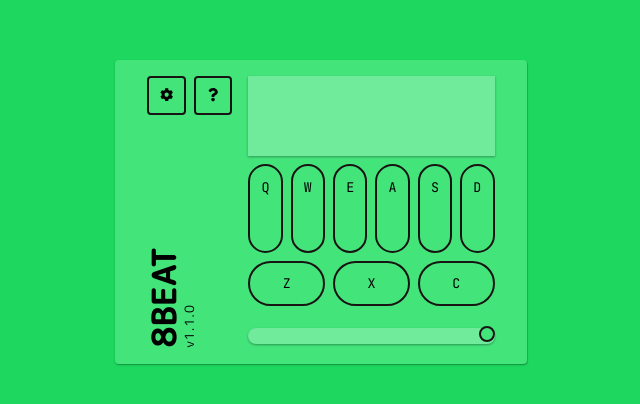
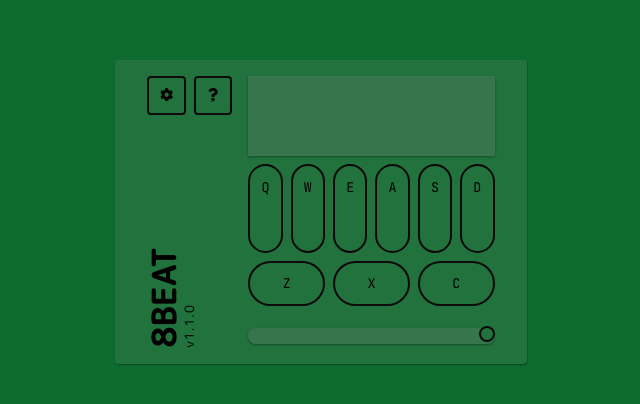
Before and after one commit to N-Nikolaev/drum-machine, a React (Vite) app: page / in a window 1280 px wide. Shown: the part 188-592 px from the top of the page, without its empty margins (319-959 px from the left). Built offline with nearby package versions, Linux system fonts and the light colour scheme.

Commit message:
Add Backdrop component closes onClick

```diff
--- a/src/js/components/App.tsx
+++ b/src/js/components/App.tsx
@@ -1,12 +1,17 @@
-import React from 'react'
+import React, { useState } from 'react'
 
 import Button from './Button'
 import DrumMachine from './DrumMachine'
+import Backdrop from './Backdrop'
 
 import { FontAwesomeIcon } from '@fortawesome/react-fontawesome'
 import { faCog, faQuestion } from '@fortawesome/free-solid-svg-icons'
 
+
 const App: React.FC = () => {
+
+    const [modalOpen, setModalOpen] = useState(true)
+
     return (
         <main id="drum-machine" className='app'>
             <header className='app__header'>
@@ -24,6 +29,8 @@ const App: React.FC = () => {
             </aside>
 
             <DrumMachine />
+
+            {modalOpen && <Backdrop openModalHandler={setModalOpen}/>}
         </main>
     )
 }
--- a/src/js/components/Backdrop.tsx
+++ b/src/js/components/Backdrop.tsx
@@ -1,15 +1,15 @@
 import React from 'react'
 
 interface IProps {
-    handler: () => void
+    openModalHandler: React.Dispatch<React.SetStateAction<boolean>>
 }
 
-const Backdrop: React.FC = () => {
-    return (
-        <div>
+const Backdrop: React.FC<IProps> = ({ openModalHandler }) => {
+    const exitModal = (): void => {
+        openModalHandler(false);
+    }
 
-        </div>
-    )
+    return <div className='backdrop' onClick={exitModal}/>
 }
 
 export default Backdrop
--- a/src/scss/components/_backdrop.scss
+++ b/src/scss/components/_backdrop.scss
@@ -6,4 +6,8 @@
     right: 0;
 
     background-color: hsla(0, 0%, 0%, 0.5);
+
+    &:hover {
+        cursor: pointer;
+    }
 }
```
